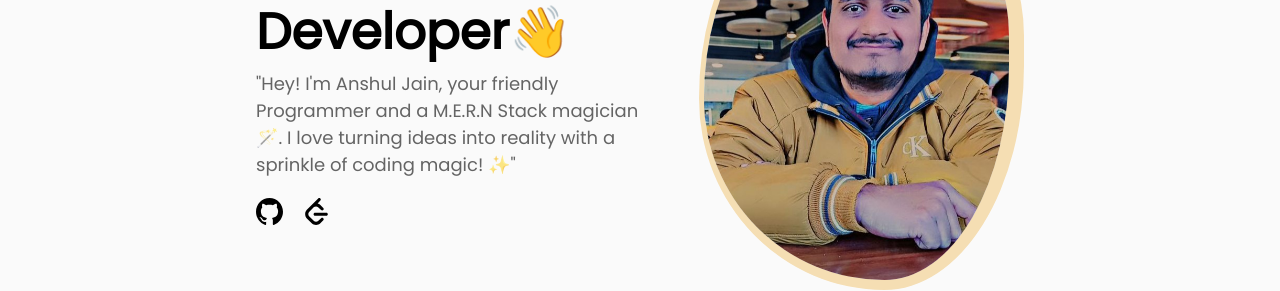
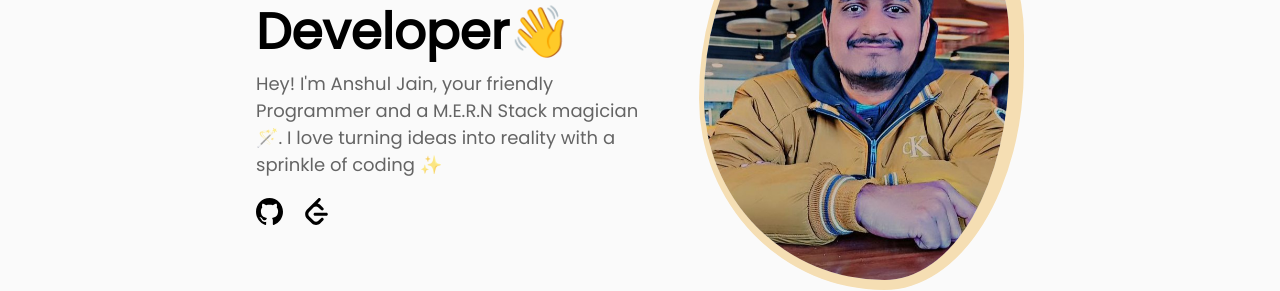
Before and after one commit to anshuljain8110/portfolio, a React (Create React App) app: page / in a window 1280 px wide. Shown: the part 272-563 px from the top of the page. Built offline with nearby package versions, Linux system fonts and the light colour scheme.

Commit message:
added more links

```diff
--- a/src/components/footer/Footer.css
+++ b/src/components/footer/Footer.css
@@ -11,6 +11,11 @@
     align-items: center;
     justify-content: center;
 }
+
+.footer .container h3{
+    font-size: 18px;
+}
+
 .footer .container div>a{
     margin: 0px 10px;
     position: relative;
--- a/src/components/footer/Footer.js
+++ b/src/components/footer/Footer.js
@@ -10,6 +10,8 @@ export default function Footer() {
                 <a href="https://instagram.com/_anshxl__" target='_blank' rel="noreferrer"><img src={process.env.PUBLIC_URL + "/svg/instagram.svg"} alt="Not Found" height="27px"/></a>
                 <a href="https://github.com/anshuljain8110" target='_blank' rel="noreferrer"><img src={process.env.PUBLIC_URL + "/svg/github142.svg"} alt="Not Found" height="27px"/></a>
                 <a href="https://leetcode.com/anshuljain8110" target='_blank' rel="noreferrer"><img src={process.env.PUBLIC_URL + "/svg/leetcode.svg"} alt="Not Found" height="27px"/></a>
+                <a href="https://www.linkedin.com/in/anshuljain8110/" target='_blank' rel="noreferrer"><img src={process.env.PUBLIC_URL + "/svg/linkedin.svg"} alt="Not Found" height="27px"/></a>
+                <a href="https://www.youtube.com/channel/UCqmerMpvvsJXd8InKHEmjJg" target='_blank' rel="noreferrer"><img src={process.env.PUBLIC_URL + "/svg/youtube.svg"} alt="Not Found" height="33px"/></a>
             </div>
         </div>
     </section>
--- a/src/components/main/Main.js
+++ b/src/components/main/Main.js
@@ -9,7 +9,7 @@ export default function Main() {
                     <div className='upper'>
                         <div className='intro'>
                             <h1>Full Stack Web Developer👋</h1>
-                            <p>"Hey! I'm Anshul Jain, your friendly Programmer and a M.E.R.N Stack magician🪄. I love turning ideas into reality with a sprinkle of coding magic! ✨"</p>
+                            <p>Hey! I'm Anshul Jain, your friendly Programmer and a M.E.R.N Stack magician🪄. I love turning ideas into reality with a sprinkle of coding ✨</p>
                             <div className='mainlinks'>
                             <a href="https://github.com/anshuljain8110" target='_blank' rel="noreferrer"><img src={process.env.PUBLIC_URL + "/svg/github142.svg"} alt="Not Found" height="27px"/></a>
                             <a href="https://leetcode.com/anshuljain8110/" target='_blank' rel="noreferrer"><img src={process.env.PUBLIC_URL + "/svg/leetcode.svg"} alt="Not Found" height="27px"/></a>
--- a/src/components/portfolio/Projects.js
+++ b/src/components/portfolio/Projects.js
@@ -26,7 +26,7 @@ let a=[
     {
         "image":"/images/portfolio_maker.jpg",
         "name":"Portfolio Maker (FULL STACK)",
-        "link":"",
+        "link":"https://www.youtube.com/watch?v=vVCdBHZSqzc",
         "content":"Explore the Full Stack Portfolio Maker – Your primary tool for crafting professional portfolios. Additionally, recruiters can efficiently search and discover profiles, simplifying the hiring process. Elevate your personal brand and streamline recruitment effortlessly with this versatile web app.",
         "code":"https://github.com/anshuljain8110/portfolio_maker/",
         "techstack":["Postman","Flask","mongoDB"]
```
Also changed, not shown: public/svg/linkedin.svg (added), public/svg/youtube.svg (added).
